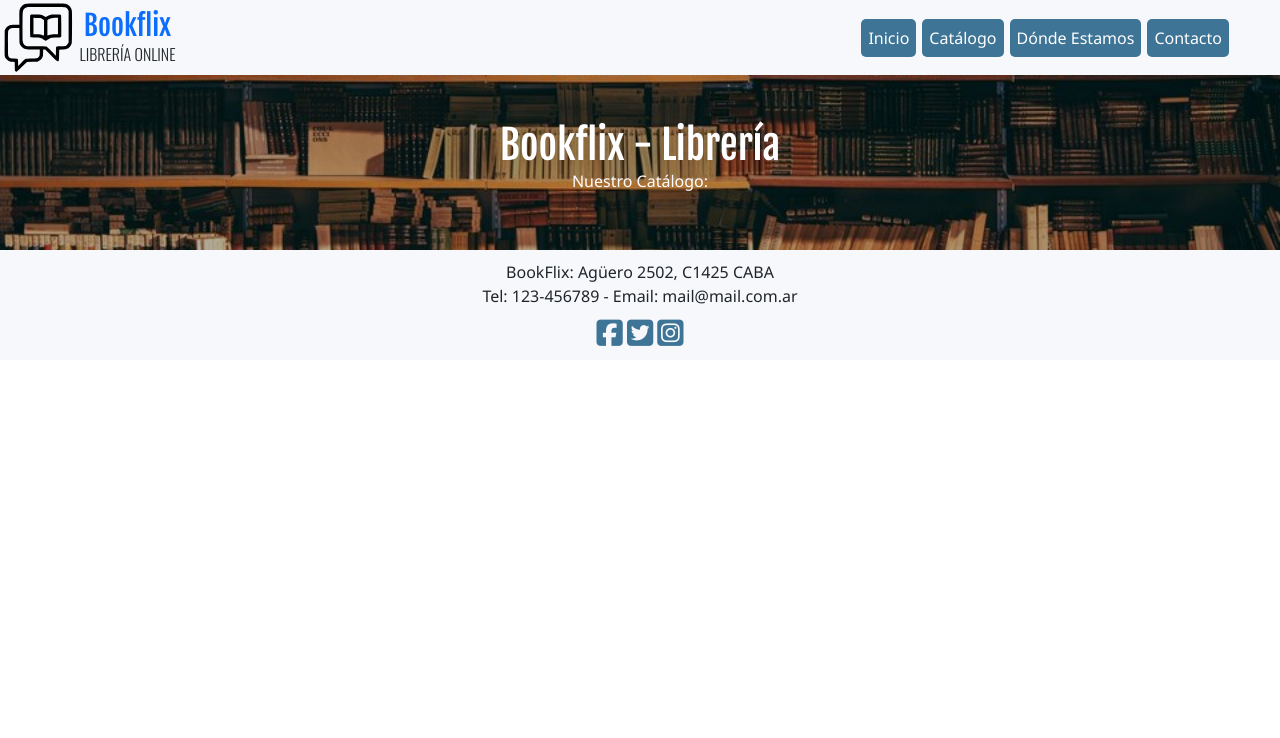
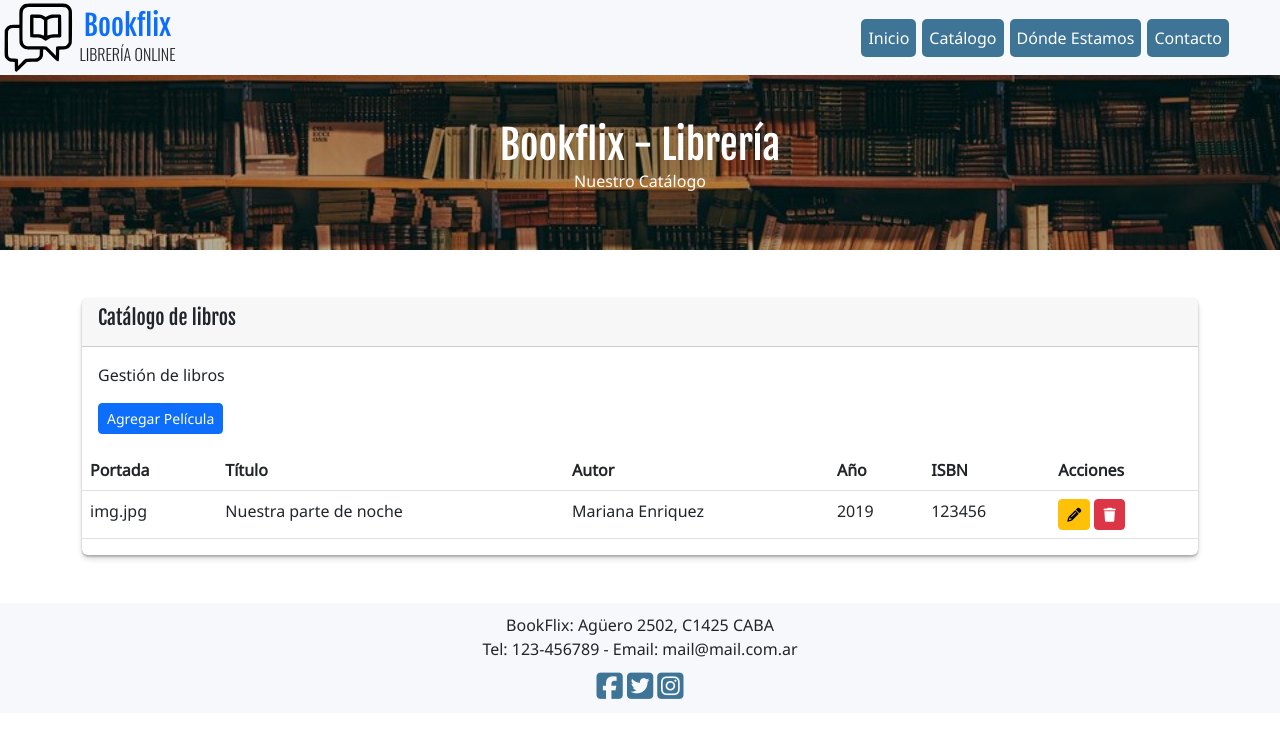
Before and after one commit to Flow3rCloud/Proyecto-Libreria, a Django app: template books/templates/books/catalogo.html in a window 1280 px wide. Shown: the top 738 px of the page. Run offline with Django 3.2, Linux system fonts and the light colour scheme; the template is opened without the code that fills it, so the values that code supplies are empty; some libraries are stand-ins or nearby versions.

Commit message:
maquetación del catálogo

```diff
--- a/books/templates/books/catalogo.html
+++ b/books/templates/books/catalogo.html
@@ -3,10 +3,46 @@
 {% block titulo %}{{titulo}}{% endblock titulo %}
 
 {% block contenido %}
-<div class="portada d-flex justify-content-center align-items-center flex-column" id="portada-sm">
-    <div class="portada-interno-sm">
-    <h1 id="portada-h1" class="animate__animated animate__fadeInRight">Bookflix - Librería</h1>
-    <p id="portada-p" class="animate__animated animate__fadeInRight">Nuestro Catálogo:</p>
+<section>
+    <div class="portada d-flex justify-content-center align-items-center flex-column" id="portada-sm">
+        <div class="portada-interno-sm">
+            <h1 id="portada-h1" class="animate__animated animate__fadeInRight">Bookflix - Librería</h1>
+            <p id="portada-p" class="animate__animated animate__fadeInRight">Nuestro Catálogo</p>
+        </div>
     </div>
-</div>
+</section>
+<section>
+    <div class="container mt-5 mb-5">
+        <div class="card">
+            <div class="card-header">
+                <h5>Catálogo de libros</h5>
+            </div>
+            <div class="card-body">
+                <p>Gestión de libros</p>
+                <a href="#" class="btn btn-primary btn-sm">Agregar Película</a><br>
+            </div>
+            <table class="table table-hover">
+                <thead>
+                    <th>Portada</th>
+                    <th>Título</th>
+                    <th>Autor</th>
+                    <th>Año</th>
+                    <th>ISBN</th>
+                    <th>Acciones</th>
+                </thead>
+                    <tr>
+                        <td>img.jpg</td>
+                        <td>Nuestra parte de noche</td>
+                        <td>Mariana Enriquez</td>
+                        <td>2019</td>
+                        <td>123456</td>
+                        <td>
+                            <a href="" title="Editar" class="btn btn-warning btn-sm"><i class="fas fa-pencil"></i></a>
+                            <a href="" title="Eliminar" class="btn btn-danger btn-sm"><i class="fas fa-trash"></i></a>
+                        </td>
+                    </tr>
+            </table>
+        </div>
+    </div>
+</section>
 {% endblock %}
--- a/books/templates/books/donde_estamos.html
+++ b/books/templates/books/donde_estamos.html
@@ -7,7 +7,7 @@
 <div class="portada d-flex justify-content-center align-items-center flex-column" id="portada-sm">
     <div class="portada-interno-sm">
     <h1 id="portada-h1" class="animate__animated animate__fadeInRight">Bookflix - Librería</h1>
-    <p id="portada-p" class="animate__animated animate__fadeInRight">Dónde Estamos:</p>
+    <p id="portada-p" class="animate__animated animate__fadeInRight">Dónde Estamos</p>
     </div>
 </div>
 <section>
```
